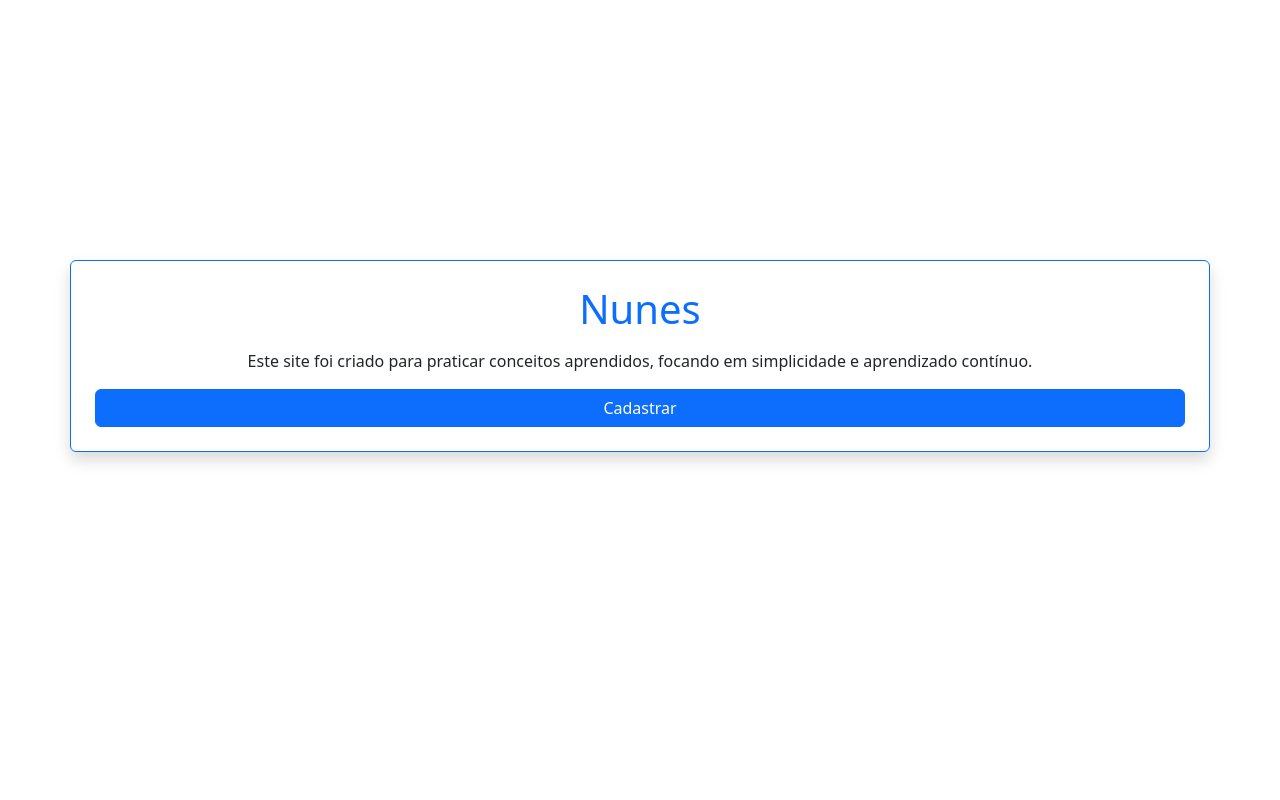
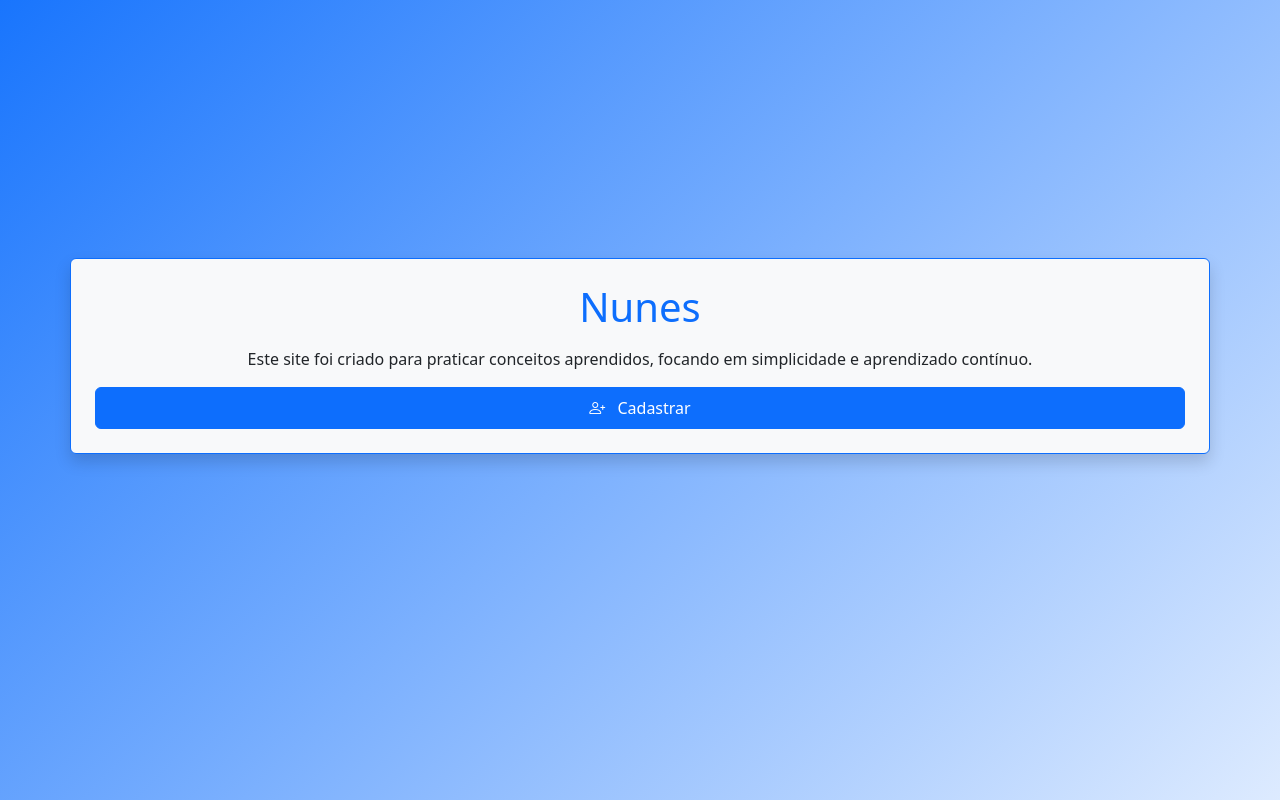
Before and after one commit to Ivysonin/tela_cadastro, a Flask app: page / in a window 1280 px wide. Run offline with Flask 3, Linux system fonts and the light colour scheme.

Commit message:
Estilizando a página

```diff
--- /dev/null
+++ b/app/static/style.css
@@ -0,0 +1,11 @@
+body {
+background: linear-gradient(-45deg, #0d6efd, #ffffff, #0d6efd, #ffffff);
+background-size: 400% 400%;
+animation: gradient 10s ease infinite;
+}
+
+@keyframes gradient {
+0% { background-position: 0% 50%; }
+50% { background-position: 100% 50%; }
+100% { background-position: 0% 50%; }
+}
--- a/app/templates/cadastrar.html
+++ b/app/templates/cadastrar.html
@@ -5,12 +5,13 @@
   <meta name="viewport" content="width=device-width, initial-scale=1.0"/>
   <title>Cadastrar</title>
 
+  <link rel="stylesheet" href="{{ url_for('static', filename='style.css') }}">
   <link href="https://cdn.jsdelivr.net/npm/bootstrap@5.3.5/dist/css/bootstrap.min.css" rel="stylesheet" />
   <link rel="stylesheet" href="https://cdn.jsdelivr.net/npm/bootstrap-icons@1.10.5/font/bootstrap-icons.css" />
 </head>
 <body class="d-flex justify-content-center align-items-center" style="min-height: 80vh;">
   <div class="container mt-5">
-    <div class="row mt-4 p-4 rounded border border-primary shadow text-center bg-white">
+    <div class="row mt-4 p-4 rounded border border-primary shadow text-center bg-light">
       <h1 class="mb-3 text-primary">Cadastro de Usuário</h1>
       <p class="mb-4">Preencha os dados abaixo para realizar o cadastro.</p>
 
--- a/app/templates/end.html
+++ b/app/templates/end.html
@@ -5,12 +5,13 @@
   <meta name="viewport" content="width=device-width, initial-scale=1.0">
   <title>Até logo</title>
 
+  <link rel="stylesheet" href="{{ url_for('static', filename='style.css') }}">
   <link href="https://cdn.jsdelivr.net/npm/bootstrap@5.3.5/dist/css/bootstrap.min.css" rel="stylesheet" integrity="sha384-SgOJa3DmI69IUzQ2PVdRZhwQ+dy64/BUtbMJw1MZ8t5HZApcHrRKUc4W0kG879m7" crossorigin="anonymous">
   <link rel="stylesheet" href="https://cdn.jsdelivr.net/npm/bootstrap-icons@1.10.5/font/bootstrap-icons.css">
 </head>
 <body class="d-flex justify-content-center align-items-center" style="min-height: 80vh;">
   <div class="container mt-5">
-    <div class="row mt-4 p-4 rounded border border-primary shadow text-center bg-white">
+    <div class="row mt-4 p-4 rounded border border-primary shadow text-center bg-light">
       <h1 class="mb-3 text-primary">Fim do site</h1>
       <p class="mb-4">Obrigado por testar as funcionalidades do site!<br>Se quiser conhecer mais sobre o que faço, confira os links abaixo:</p>
 
--- a/app/templates/home.html
+++ b/app/templates/home.html
@@ -5,15 +5,19 @@
   <meta name="viewport" content="width=device-width, initial-scale=1.0">
   <title>Home</title>
 
+  <link rel="stylesheet" href="{{ url_for('static', filename='style.css') }}">
+  <link rel="stylesheet" href="https://cdn.jsdelivr.net/npm/bootstrap-icons@1.10.5/font/bootstrap-icons.css">
   <link href="https://cdn.jsdelivr.net/npm/bootstrap@5.3.5/dist/css/bootstrap.min.css" rel="stylesheet" integrity="sha384-SgOJa3DmI69IUzQ2PVdRZhwQ+dy64/BUtbMJw1MZ8t5HZApcHrRKUc4W0kG879m7" crossorigin="anonymous">
 </head>
 <body class="d-flex justify-content-center align-items-center" style="min-height: 80vh;">
   <div class="container mt-5">
-    <div class="row mt-4 p-4 rounded border border-primary shadow text-center bg-white">
+    <div class="row mt-4 p-4 rounded border border-primary shadow text-center bg-light">
       <h1 class="mb-3 text-primary">Nunes</h1>
       <p class="mb-3">Este site foi criado para praticar conceitos aprendidos, focando em simplicidade e aprendizado contínuo.</p>
 
-      <a href="{{ url_for('cadastrar') }}" class="btn btn-primary">Cadastrar</a>
+      <a href="{{ url_for('cadastrar') }}" class="btn btn-primary px-4 py-2">
+      <i class="bi bi-person-plus me-2"></i> Cadastrar
+      </a>
     </div>
   </div>
 
```
